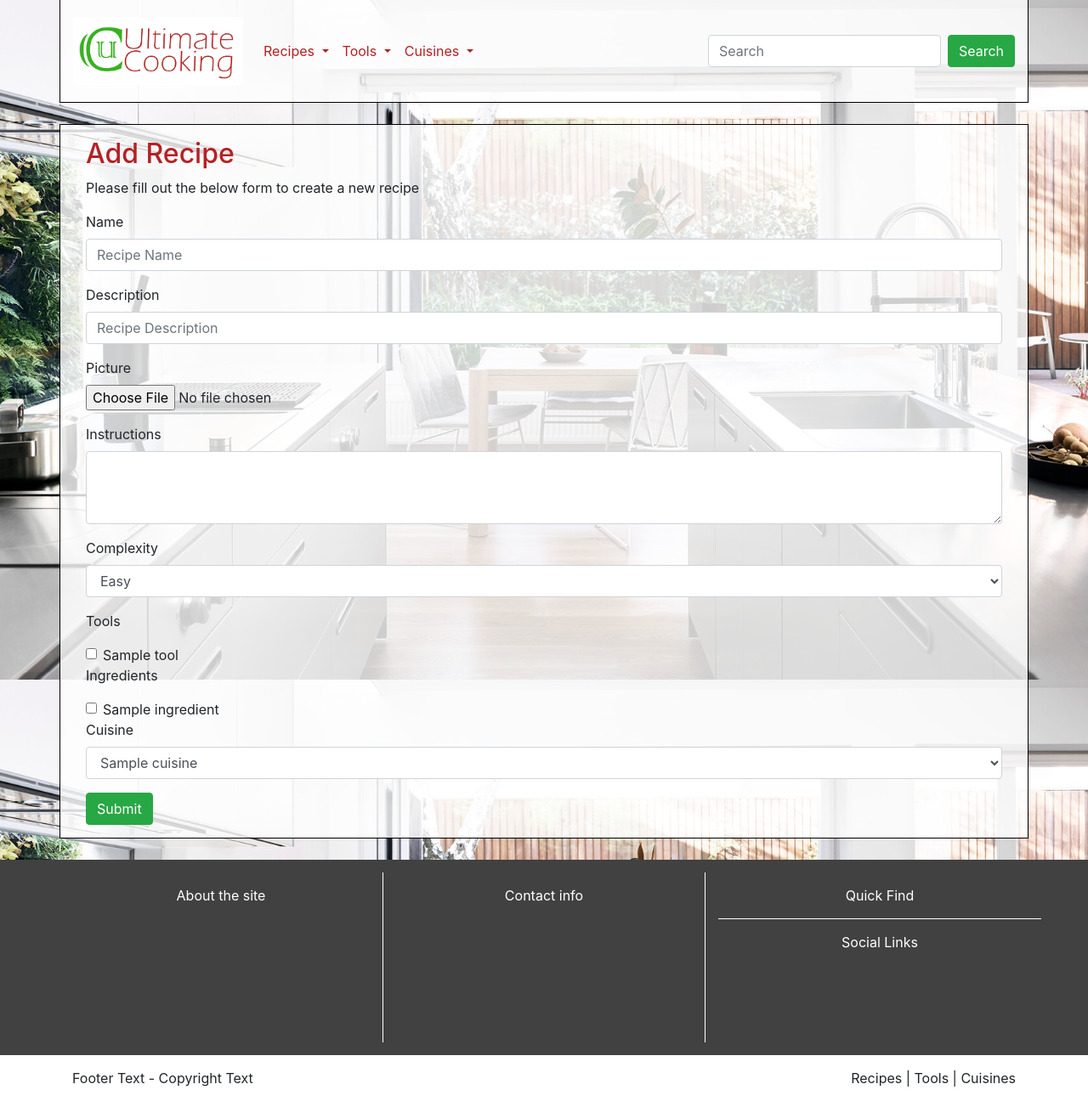
After one commit to Robtych121/UltimateCooking, a Flask app: page /add_recipe in a window 1280 px wide. The commit adds this page. Shown: the whole page at 85% size. Run offline with Flask 2, Linux system fonts and the light colour scheme; a database or web service that is not in the repository returns one stand-in record (values such as "Sample title"); some libraries are stand-ins or nearby versions.

Commit message:
Created Add recipes screens along with image upload functions

```diff
--- a/app.py
+++ b/app.py
@@ -3,6 +3,7 @@ from os import path
 from flask import Flask, render_template, redirect, request, url_for
 from flask_pymongo import PyMongo
 from bson.objectid import ObjectId
+from werkzeug.utils import secure_filename
 
 # Import local environment settings - Local only
 if path.exists("env.py"):
@@ -12,6 +13,8 @@ app = Flask(__name__)
 
 app.config["MONGO_DBNAME"] = os.environ['MONGO_DBNAME']
 app.config["MONGO_URI"] = os.environ['MONGO_URI']
+app.config["SECRET_KEY"] = os.environ['SECRET_KEY']
+app.config['UPLOAD_FOLDER'] = 'static/image/uploads'
 
 mongo = PyMongo(app)
 
@@ -19,6 +22,31 @@ mongo = PyMongo(app)
 def home():
     return render_template("homepage.html")
 
+@app.route('/add_recipe')
+def add_recipe():
+    return render_template("recipe_add.html",
+    cuisines=mongo.db.cuisines.find(),
+    ingredients=mongo.db.ingredients.find(),
+    tools=mongo.db.tools.find())
+
+@app.route('/insert_recipe', methods=['POST'])
+def insert_recipe():
+    f = request.files['file']
+    f.save(os.path.join(app.config['UPLOAD_FOLDER'], f.filename))
+    url = f.filename
+    recipe_doc = {
+        'name': request.form.get('name'),
+        'description': request.form.get('description'),
+        'picture': url,
+        'instructions': request.form.get('instructions'),
+        'complexity': request.form.get('complexity'),
+        'tools': request.form.getlist('tools'),
+        'ingredients': request.form.getlist('ingredients'),
+        'cuisine': request.form.get('cuisine')
+        }
+    mongo.db.recipes.insert_one(recipe_doc)
+    return redirect(url_for('add_recipe'))
+
 if __name__ == '__main__':
     app.run(host=os.environ.get('IP'),
     port=os.environ.get('PORT'),
--- a/static/css/style.css
+++ b/static/css/style.css
@@ -21,11 +21,14 @@ h1,h2 {
 
 .navbar {
     border-top: none !important;
+    margin-top: 0px !important;
 }
 
 .FadedBlockBackground {
     background-color: rgba(255, 255, 255, 0.8) !important;
     border: 1px solid black;
+    margin-top: 25px;
+    padding: 15px;
 }
 
 
@@ -44,7 +47,7 @@ h1,h2 {
     border: 1px solid black;
     width: 100%;
     height: 100%;
-    padding-top: 25%;
+    padding-top: 22%;
 }
 
 .HomepageCounters .col-md-3 {
--- a/templates/base.html
+++ b/templates/base.html
@@ -26,7 +26,7 @@
                 Recipes
               </a>
               <div class="dropdown-menu" aria-labelledby="navbarDropdown">
-                <a class="dropdown-item" href="#">Add Recipe</a>
+                <a class="dropdown-item" href="{{ url_for('add_recipe')}}">Add Recipe</a>
                 <div class="dropdown-divider"></div>
                 <a class="dropdown-item" href="#">Edit Recipe</a>
               </div>
--- /dev/null
+++ b/templates/recipe_add.html
@@ -0,0 +1,78 @@
+{% extends 'base.html' %}{% block content %}
+<div class="row FadedBlockBackground">
+    <div class="col-12">
+    <div class="row">
+        <div class="col-12">
+            <h2>Add Recipe</h2>
+        </div>
+    </div>
+    <div class="row">
+        <div class="col-12">
+            <p>Please fill out the below form to create a new recipe</p>
+        </div>
+    </div>
+    <div class="row">
+        <div class="col-12">
+            <form action="{{ url_for('insert_recipe') }}" method="POST" enctype="multipart/form-data">
+                <div class="form-group">
+                    <label for="name">Name</label>
+                    <input type="text" class="form-control" id="name" name="name" placeholder="Recipe Name">
+                </div>
+                <div class="form-group">
+                    <label for="description">Description</label>
+                    <input type="text" class="form-control" id="description" name="description" placeholder="Recipe Description">
+                </div>
+                <div class="form-group">
+                    <label for="picture">Picture</label>
+                    <input type="file" class="form-control-file" id="file" name="file">
+                </div>
+                <div class="form-group">
+                    <label for="instructions">Instructions</label>
+                    <textarea class="form-control" id="instructions" name="instructions" rows="3"></textarea>
+                </div>
+                <div class="form-group">
+                    <label for="complexity">Complexity</label>
+                    <select class="form-control" id="complexity" name="complexity">
+                        <option value="easy">Easy</option>
+                        <option value="medium">Medium</option>
+                        <option value="hard">Hard</option>
+                        <option value="extreme">Extreme</option>
+                      </select>
+                </div>
+                <div class="form-group">
+                    <p>Tools</p>
+                </div>
+                <div class="form-check">
+                    {% for tool in tools %}
+                        <input class="form-check-input" type="checkbox" value="{{ tool.name }}" id="tools" name="tools">
+                        <label class="form-check-label" for="tools">{{ tool.name }}</label>
+                        <br>
+                    {% endfor %}
+                </div>
+                <div class="form-group">
+                    <p>Ingredients</p>
+                </div>
+                <div class="form-check">
+                    {% for ingredient in ingredients %}
+                        <input class="form-check-input" type="checkbox" value="{{ ingredient.name }}" id="ingredients" name="ingredients">
+                        <label class="form-check-label" for="ingredients">{{ ingredient.name }}</label>
+                        <br>
+                    {% endfor %}
+                </div>
+                <div class="form-group">
+                    <label for="cuisine">Cuisine</label>
+                    <select class="form-control" id="cuisine" name="cuisine">
+                        {% for cuisine in cuisines %}
+                            <option value="{{cuisine.name}}">{{cuisine.name}}</option>
+                        {% endfor %}
+                    </select>
+                </div>
+                <button type="submit" class="btn btn-success">Submit</button>
+
+            </form>
+        </div>
+    </div>
+
+    </div>
+</div>
+{% endblock %}
```
Also changed, not shown: 1 other file.
